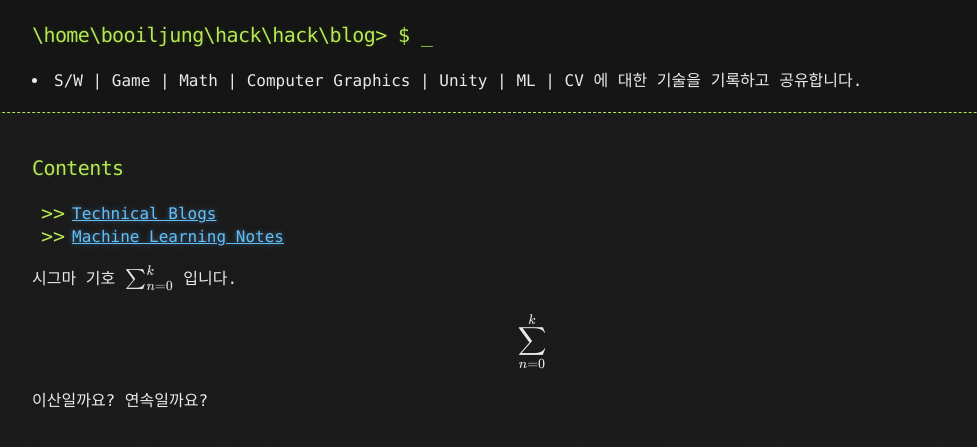
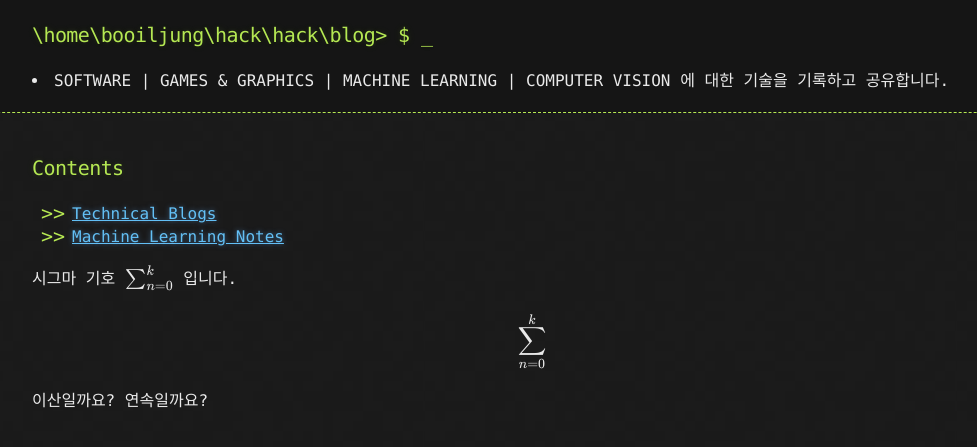
Before and after one commit to booiljung/xxxxx, a Jekyll site: the page built from index.md, in a window 1280 px wide. Shown: the top 447 px of the page, without its empty margins (108-1085 px from the left). Built offline with Jekyll 4.4.1, drawn with Linux system fonts in a browser that asks for light colours; our own code applies the rules of GitHub Pages for plain Markdown files; formulas are drawn with MathJax 3.

Commit message:
header description

```diff
--- a/_config.yml
+++ b/_config.yml
@@ -1,6 +1,6 @@
 markdown: kramdown
 title: \home\booiljung\hack\hack\blog> $ _
-description: S/W | Game | Math | Computer Graphics | Unity | ML | CV 에 대한 기술을 기록하고 공유합니다.
+description: SOFTWARE | GAMES & GRAPHICS | MACHINE LEARNING | COMPUTER VISION 에 대한 기술을 기록하고 공유합니다.
 show_downloads: false
 google_analytics:
 theme: jekyll-theme-hacker
```
